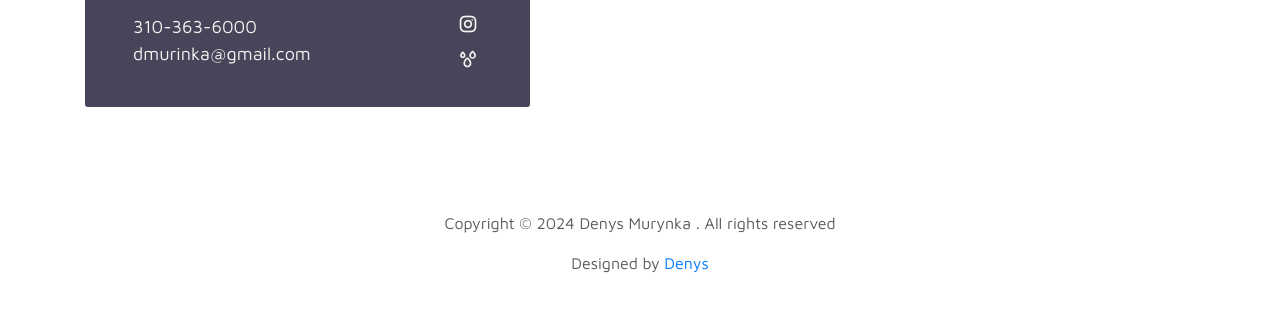
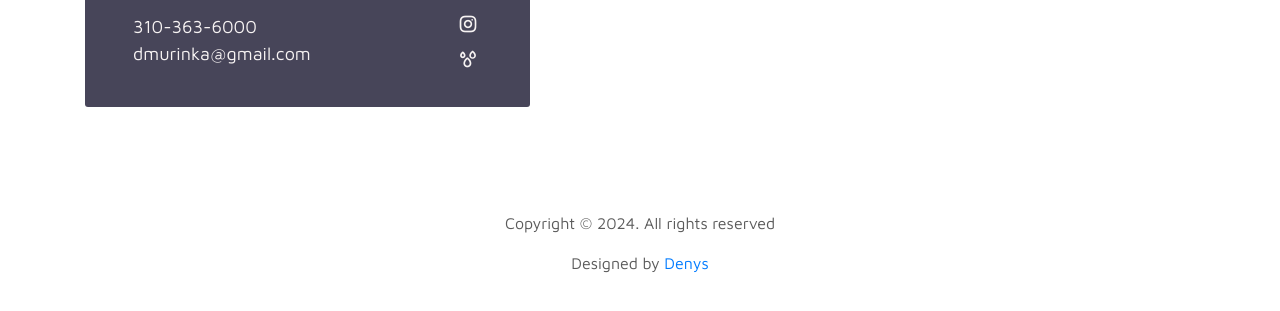
Before and after one commit to DenisMurynka/personal-website, a plain HTML site: page index.html in a window 1280 px wide. Shown: the part 2602-2913 px from the top of the page. Drawn offline with Linux system fonts and the light colour scheme.

Commit message:
changed footer info for forum v2

```diff
--- a/index.html
+++ b/index.html
@@ -316,7 +316,7 @@
                <div class="row">
 
                     <div class="col-lg-12 col-12">
-                        <p class="copyright-text text-center">Copyright &copy; 2024 Denys Murynka . All rights reserved</p>
+                        <p class="copyright-text text-center">Copyright &copy; 2024. All rights reserved</p>
                         <p class="copyright-text text-center">Designed by <a rel="nofollow" href="https://www.linkedin.com/in/denis-murynka/">Denys</a></p>
                     </div>
 
```
